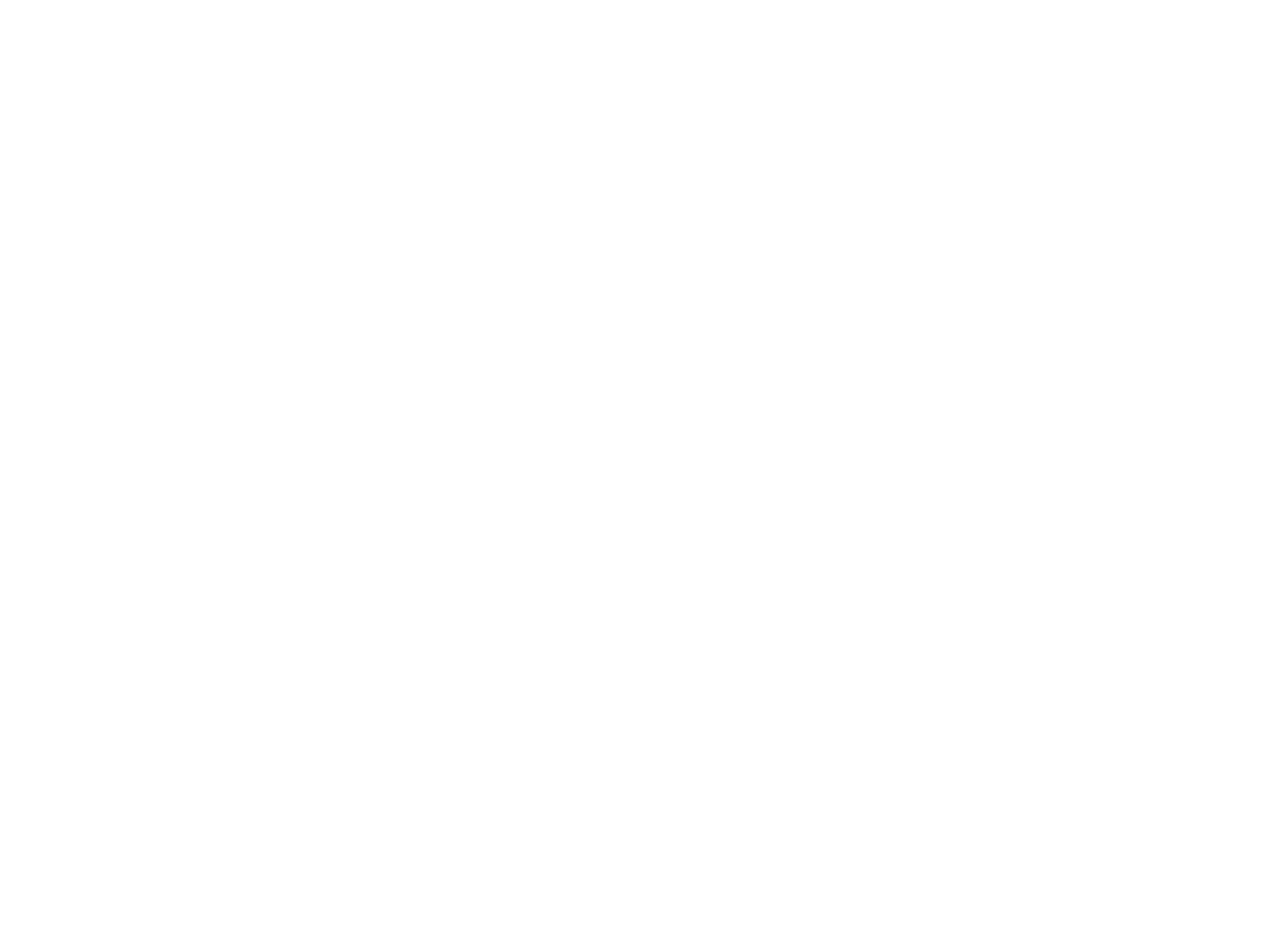
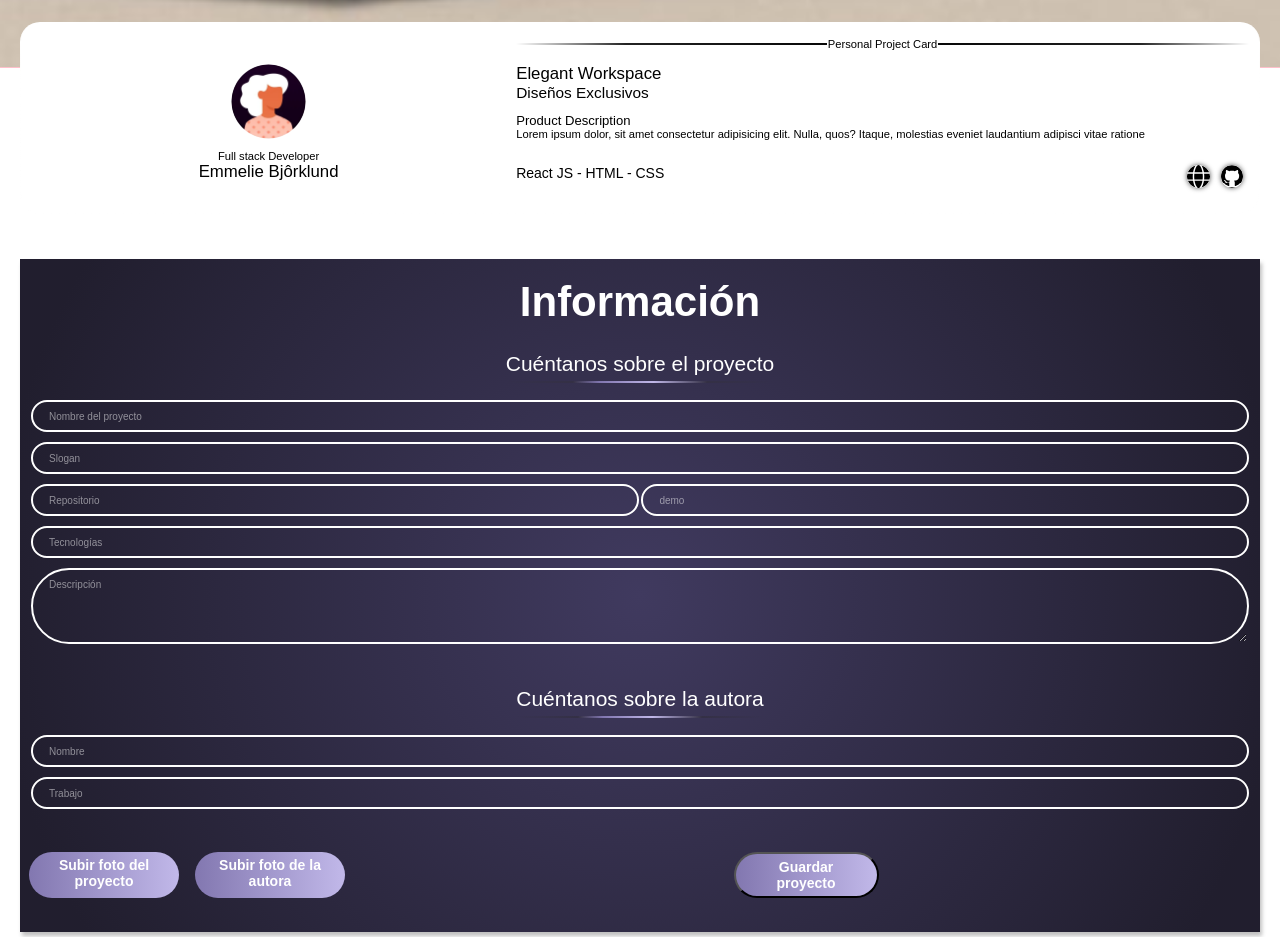
Before and after one commit to angelicagh/project-promo-51-module-3-team-3, a React (Vite) app: page / in a window 1280 px wide. Before the commit this address had no page. Shown: the part 1280-2217 px from the top of the page. Before the commit the page ends 800 px from the top, so only its background shows below. Built offline with nearby package versions, Linux system fonts and the light colour scheme.

Commit message:
cambios en Form

```diff
--- a/src/App.jsx
+++ b/src/App.jsx
@@ -4,6 +4,7 @@ import Footer from "./components/Footer";
 import { Routes, Route } from "react-router";
 import { useState } from "react";
 import ProjectPreview from "./components/ProjectPreview";
+import Form from "./components/Form/Form";
 
 function App() {
   const [projectData, setProjectData] = useState({
@@ -27,6 +28,7 @@ function App() {
 
       <Header></Header>
       <ProjectPreview data={projectData} />
+      <Form pprojectData={projectData} psetprojectData={setProjectData}/>
       <Footer></Footer>
     </>
   );
--- a/src/components/Form/Form.jsx
+++ b/src/components/Form/Form.jsx
@@ -1,37 +1,51 @@
-import React from 'react'
 
-function Form() {
+function Form({pprojectData, psetprojectData}) {
+
+  const handleChange = (ev) => {
+    console.log("id :", ev.target.id);
+    console.log("type :", ev.target.type);
+    console.log(ev.target.value);
+    const id = ev.target.id;
+    const value = ev.target.value;
+    const newProjectData = {
+      ...pprojectData, [id]: value
+    }
+    psetprojectData(newProjectData)
+  }
+
+
+
   return (
     <>
-      {/* <form class="addForm">
-        <h2 class="title">Información</h2>
-        <fieldset class="addForm__group">
-          <legend class="addForm__title">Cuéntanos sobre el proyecto</legend>
-          <input class="addForm__input" type="text" name="name" id="name" placeholder="Nombre del proyecto">
-          <input class="addForm__input" type="text" name="slogan" id="slogan" placeholder="Slogan">
-          <div class="addForm__2col">
-            <input class="addForm__input" type="url" name="repo" id="repo" placeholder="Repositorio">
-            <input class="addForm__input" type="url" name="demo" id="demo" placeholder="Demo">
+      <form className="addForm">
+        <h2 className="title">Información</h2>
+        <fieldset className="addForm__group">
+          <legend className="addForm__title">Cuéntanos sobre el proyecto</legend>
+          <input onChange={handleChange} className="addForm__input" type="text" name="name" id="name" placeholder="Nombre del proyecto"/>
+          <input onChange={handleChange} className="addForm__input" type="text" name="slogan" id="slogan" placeholder="Slogan"/>
+          <div className="addForm__2col">
+            <input onChange={handleChange} className="addForm__input" type="url" name="repo" id="repo" placeholder="Repositorio"/>
+            <input onChange={handleChange} className="addForm__input" type="url" name="demo" id="demo" placeholder="demo"/>
           </div>
-          <input class="addForm__input" type="text" name="technologies" id="technologies" placeholder="Tecnologías">
-          <textarea class="addForm__input" type="text" name="desc" id="desc" placeholder="Descripción" rows="5"></textarea>
+          <input onChange={handleChange} className="addForm__input" type="text" name="technologies" id="technologies" placeholder="Tecnologías"/>
+          <textarea onChange={handleChange} className="addForm__input" type="text" name="description" id="description" placeholder="Descripción" rows="5"></textarea>
         </fieldset>
 
-        <fieldset class="addForm__group">
-          <legend class="addForm__title">Cuéntanos sobre la autora</legend>
-          <input class="addForm__input" type="text" name="autor" id="autor" placeholder="Nombre">
-          <input class="addForm__input" type="text" name="job" id="job" placeholder="Trabajo">
+        <fieldset className="addForm__group">
+          <legend className="addForm__title">Cuéntanos sobre la autora</legend>
+          <input onChange={handleChange} className="addForm__input" type="text" name="author" id="author" placeholder="Nombre"/>
+          <input onChange={handleChange} className="addForm__input" type="text" name="job" id="job" placeholder="Trabajo"/>
         </fieldset>
 
-        <fieldset class="addForm__group--upload">
-          <label for="image" class="button">Subir foto del proyecto</label>
-          <input class="addForm__hidden" type="file" name="image" id="image">
-          <label for="photo" class="button">Subir foto de la autora</label>
-          <input class="addForm__hidden" type="file" name="photo" id="photo">
-          <button class="button--large">Guardar proyecto</button>
+        <fieldset className="addForm__group--upload">
+          <label htmlFor="image" className="button">Subir foto del proyecto</label>
+          <input className="addForm__hidden" type="file" name="image" id="image"/>
+          <label htmlFor="photo" className="button">Subir foto de la autora</label>
+          <input className="addForm__hidden" type="file" name="photo" id="photo"/>
+          <button className="button--large">Guardar proyecto</button>
         </fieldset>
 
-      </form> */}
+      </form>
       </>
   )
 }
--- a/src/components/Header.jsx
+++ b/src/components/Header.jsx
@@ -4,7 +4,7 @@ function Header() {
 
   return (
     <>
-      <p class="header">Soy el header</p>
+      <p className="header">Soy el header</p>
 
 {/*        <header class="header">
       <a class="header__brand" href="./" title="Haz click para volver a la página inicial">
--- a/src/components/ProjectPreview.jsx
+++ b/src/components/ProjectPreview.jsx
@@ -1,38 +1,38 @@
 function ProjectPreview({ data }) {
   return (
     <>
-      {/*          <section class="preview">
-        <div class="projectImage"></div>
-        <article class="card">
-          <h2 class="card__projectTitle"><span class="card__projectTitle--text">Personal project card</span></h2>
+                <section className="preview">
+        <div className="projectImage"></div>
+        <article className="card">
+          <h2 className="card__projectTitle"><span className="card__projectTitle--text">Personal project card</span></h2>
 
-          <div class="card__author">
-            <div class="card__authorPhoto"></div>
-            <p class="card__job">
+          <div className="card__author">
+            <div className="card__authorPhoto"></div>
+            <p cclassName="card__job">
               {data.job || "Full stack Developer"}
             </p>
-            <h3 class="card__name">{data.author || "Emmelie Bjôrklund"}</h3>
+            <h3 className="card__name">{data.author || "Emmelie Bjôrklund"}</h3>
           </div>
 
-          <div class="card__project">
-            <h3 class="card__name">{data.name || "Elegant Workspace"}</h3>
-            <p class="card__slogan">{data.slogan || Diseños Exclusivos}</p>
-            <h3 class="card__descriptionTitle">Product description</h3>
-            <p class="card__description">{data.description ||"Lorem ipsum dolor, sit amet consectetur adipisicing elit. Nulla, quos? Itaque, molestias eveniet laudantium adipisci vitae ratione"}</p>
+          <div className="card__project">
+            <h3 className="card__name">{data.name || "Elegant Workspace"}</h3>
+            <p className="card__slogan">{data.slogan || "Diseños Exclusivos" }</p>
+            <h3 className="card__descriptionTitle">Product description</h3>
+            <p className="card__description">{data.description ||"Lorem ipsum dolor, sit amet consectetur adipisicing elit. Nulla, quos? Itaque, molestias eveniet laudantium adipisci vitae ratione"}</p>
 
-            <div class="card__technicalInfo">
-              <p class="card__technologies">{data.technologies} ||"React JS - HTML - CSS"}</p>
+            <div className="card__technicalInfo">
+              <p className="card__technologies">{data.technologies || "React JS - HTML - CSS"}</p>
 
-              <a class="icon icon__www" href={data.demo || "#"} title="Haz click para ver el proyecto online">
+              <a className="icon icon__www" href={data.demo || "#"} title="Haz click para ver el proyecto online">
                 Web link
               </a>
-              <a class="icon icon__github" href={data.repo || "#"} title="Haz click para ver el código del proyecto">
+              <a className="icon icon__github" href={data.repo || "#"} title="Haz click para ver el código del proyecto">
                 GitHub link
               </a>
             </div>
           </div>
         </article>
-      </section> */}
+      </section>
     </>
   );
 }
--- a/src/styles/App.scss
+++ b/src/styles/App.scss
@@ -12,7 +12,7 @@
   --color-greyish-brown-two: #575757;
   --color-dark: #302c42;
   --color-warm-grey: #909090;
-  --color-white: #141414;
+  --color-white: white;
   --color-dark-lilac: #8176af;
   --color-white-50: rgba(255, 255, 255, 0.5);
 
```
